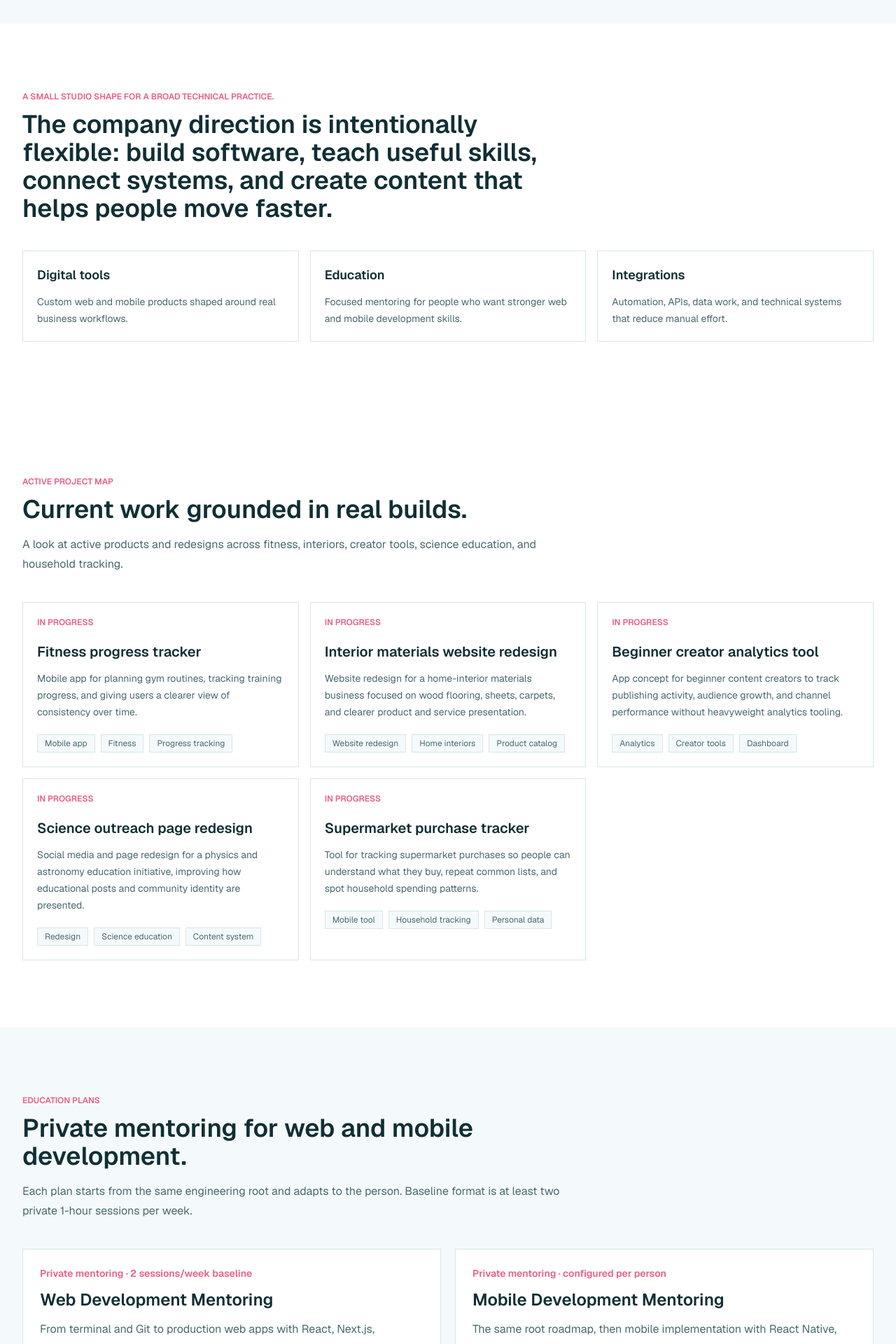
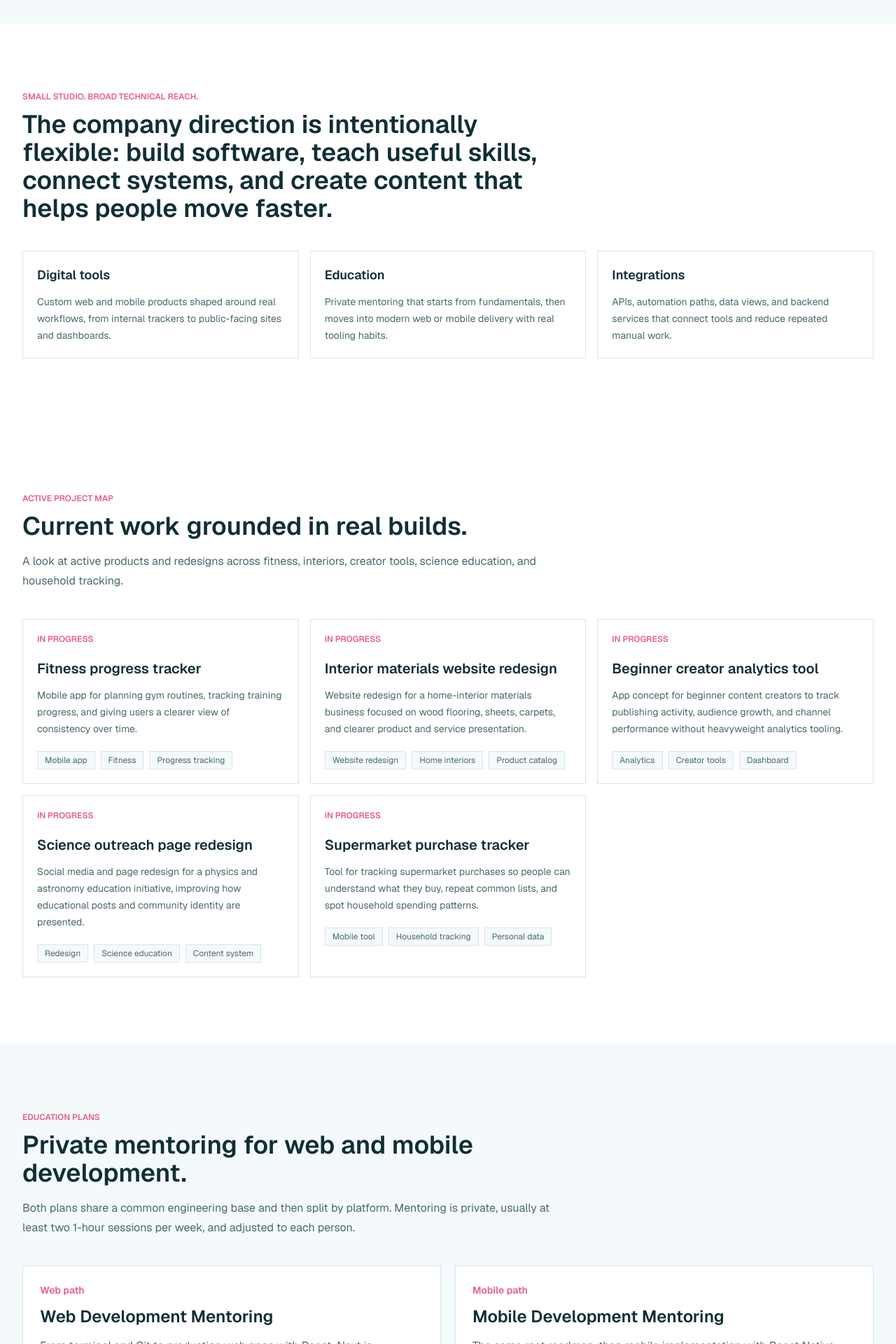
Before and after one commit to zinns/website, a Next.js app: page / in a window 1280 px wide. Shown: the part 780-2700 px from the top of the page at 70% size. Built offline with nearby package versions, Linux system fonts and the light colour scheme.

Commit message:
feat(site): refine homepage content sections (#88) (#89)
Co-authored-by: github-actions[bot] <41898282+github-actions[bot]@users.noreply.github.com>

```diff
--- a/src/app/content.ts
+++ b/src/app/content.ts
@@ -146,29 +146,30 @@ export const siteCopy: Record<Locale, SiteCopy> = {
       secondaryCta: 'Explore the map',
       note: 'Explore active builds, mentoring paths, and the technical direction behind the studio.',
       metrics: [
-        { value: '01', label: 'Public website first' },
-        { value: '02', label: 'Projects and education next' },
-        { value: '03', label: 'Automations after the base is stable' },
+        { value: '05', label: 'Active product and redesign tracks' },
+        { value: '02', label: 'Private mentoring paths' },
+        { value: '01', label: 'Small technical team' },
       ],
     },
     intro: {
-      title: 'A small studio shape for a broad technical practice.',
+      title: 'Small studio. Broad technical reach.',
       description:
         'The company direction is intentionally flexible: build software, teach useful skills, connect systems, and create content that helps people move faster.',
       items: [
         {
           title: 'Digital tools',
-          description: 'Custom web and mobile products shaped around real business workflows.',
+          description:
+            'Custom web and mobile products shaped around real workflows, from internal trackers to public-facing sites and dashboards.',
         },
         {
           title: 'Education',
           description:
-            'Focused mentoring for people who want stronger web and mobile development skills.',
+            'Private mentoring that starts from fundamentals, then moves into modern web or mobile delivery with real tooling habits.',
         },
         {
           title: 'Integrations',
           description:
-            'Automation, APIs, data work, and technical systems that reduce manual effort.',
+            'APIs, automation paths, data views, and backend services that connect tools and reduce repeated manual work.',
         },
       ],
     },
@@ -219,11 +220,11 @@ export const siteCopy: Record<Locale, SiteCopy> = {
       eyebrow: 'Education plans',
       title: 'Private mentoring for web and mobile development.',
       description:
-        'Each plan starts from the same engineering root and adapts to the person. Baseline format is at least two private 1-hour sessions per week.',
+        'Both plans share a common engineering base and then split by platform. Mentoring is private, usually at least two 1-hour sessions per week, and adjusted to each person.',
       items: [
         {
           title: 'Web Development Mentoring',
-          format: 'Private mentoring · 2 sessions/week baseline',
+          format: 'Web path',
           outcome:
             'From terminal and Git to production web apps with React, Next.js, TypeScript, testing, deployments, GitHub, and SCRUM habits.',
           focus: [
@@ -240,7 +241,7 @@ export const siteCopy: Record<Locale, SiteCopy> = {
         },
         {
           title: 'Mobile Development Mentoring',
-          format: 'Private mentoring · configured per person',
+          format: 'Mobile path',
           outcome:
             'The same root roadmap, then mobile implementation with React Native, Expo, TypeScript, testing, releases, GitHub, and SCRUM delivery.',
           focus: [
@@ -279,25 +280,27 @@ export const siteCopy: Record<Locale, SiteCopy> = {
     },
     company: {
       eyebrow: 'Company brief',
-      title: 'A practical company with creative lab energy.',
+      title: 'A practical lab for useful digital work.',
       description:
-        'Zinns is being rebuilt as a small but capable company site: clear enough for consulting, broad enough for creative technical work, and honest about what is still forming.',
+        'Zinns works across custom software, mentoring, product thinking, and technical experimentation. The company stays small on purpose so each project can keep clear direction and careful delivery.',
       timeline: [
         {
-          year: 'Now',
-          title: 'Migration and foundation',
-          description: 'Modernizing the site, workflow, and release base before expanding content.',
+          year: 'Build',
+          title: 'Digital products',
+          description:
+            'Designing and shipping focused web and mobile tools for real workflows, public sites, and operational tracking.',
         },
         {
-          year: 'Next',
-          title: 'Projects and education',
-          description: 'Adding real project case studies and mentoring paths.',
+          year: 'Teach',
+          title: 'Private mentoring',
+          description:
+            'Helping people strengthen fundamentals, learn modern frameworks, and practice delivery habits with guided sessions.',
         },
         {
-          year: 'Later',
-          title: 'Automations and dashboard',
+          year: 'Extend',
+          title: 'Systems and automation',
           description:
-            'Bringing back webhooks, authenticated areas, and internal automation tools.',
+            'Connecting APIs, dashboards, data views, and backend services when projects need more than a static website.',
         },
       ],
     },
@@ -400,30 +403,30 @@ export const siteCopy: Record<Locale, SiteCopy> = {
       secondaryCta: 'Explorar el mapa',
       note: 'Explora proyectos activos, rutas de mentoría y la dirección técnica del estudio.',
       metrics: [
-        { value: '01', label: 'Primero el sitio público' },
-        { value: '02', label: 'Después proyectos y educación' },
-        { value: '03', label: 'Automatizaciones cuando la base sea estable' },
+        { value: '05', label: 'Líneas activas de producto y rediseño' },
+        { value: '02', label: 'Rutas de mentoría privada' },
+        { value: '01', label: 'Equipo técnico pequeño' },
       ],
     },
     intro: {
-      title: 'Una estructura pequeña para una práctica técnica amplia.',
+      title: 'Estudio pequeño. Alcance técnico amplio.',
       description:
         'La dirección de la compañía es flexible a propósito: construir software, enseñar habilidades útiles, conectar sistemas y crear contenido que ayude a avanzar más rápido.',
       items: [
         {
           title: 'Herramientas digitales',
           description:
-            'Productos web y móviles personalizados alrededor de flujos reales de negocio.',
+            'Productos web y móviles personalizados alrededor de flujos reales: trackers internos, sitios públicos y dashboards.',
         },
         {
           title: 'Educación',
           description:
-            'Mentoría enfocada para personas que quieren fortalecer sus habilidades en desarrollo web y móvil.',
+            'Mentoría privada que empieza con fundamentos y avanza hacia entrega web o mobile con herramientas reales.',
         },
         {
           title: 'Integraciones',
           description:
-            'Automatización, APIs, datos y sistemas técnicos que reducen trabajo manual.',
+            'APIs, automatización, vistas de datos y servicios backend para conectar herramientas y reducir trabajo repetido.',
         },
       ],
     },
@@ -474,11 +477,11 @@ export const siteCopy: Record<Locale, SiteCopy> = {
       eyebrow: 'Planes de educación',
       title: 'Mentoría privada para desarrollo web y mobile.',
       description:
-        'Cada plan comparte una base de ingeniería y se adapta a cada persona. El formato base es al menos dos sesiones privadas de 1 hora por semana.',
+        'Ambos planes comparten una base de ingeniería y luego se separan por plataforma. La mentoría es privada, normalmente al menos dos sesiones de 1 hora por semana, y se ajusta a cada persona.',
       items: [
         {
           title: 'Mentoría en Desarrollo Web',
-          format: 'Mentoría privada · 2 sesiones/semana como base',
+          format: 'Ruta web',
           outcome:
             'Desde terminal y Git hasta apps web en producción con React, Next.js, TypeScript, testing, deployments, GitHub y hábitos SCRUM.',
           focus: [
@@ -495,7 +498,7 @@ export const siteCopy: Record<Locale, SiteCopy> = {
         },
         {
           title: 'Mentoría en Desarrollo Mobile',
-          format: 'Mentoría privada · configurada por persona',
+          format: 'Ruta mobile',
           outcome:
             'La misma ruta base, después implementación mobile con React Native, Expo, TypeScript, testing, releases, GitHub y entrega SCRUM.',
           focus: [
@@ -534,26 +537,27 @@ export const siteCopy: Record<Locale, SiteCopy> = {
     },
     company: {
       eyebrow: 'Resumen de compañía',
-      title: 'Una compañía práctica con energía de laboratorio creativo.',
+      title: 'Un laboratorio práctico para trabajo digital útil.',
       description:
-        'Zinns se está reconstruyendo como un sitio pequeño pero capaz: claro para consultoría, amplio para trabajo técnico creativo y honesto sobre lo que sigue tomando forma.',
+        'Zinns trabaja entre software personalizado, mentoría, pensamiento de producto y experimentación técnica. La compañía se mantiene pequeña para conservar dirección clara y entrega cuidadosa.',
       timeline: [
         {
-          year: 'Ahora',
-          title: 'Migración y base',
+          year: 'Construir',
+          title: 'Productos digitales',
           description:
-            'Modernizar el sitio, el flujo de trabajo y la base de releases antes de crecer.',
+            'Diseñar y entregar herramientas web y mobile para flujos reales, sitios públicos y seguimiento operativo.',
         },
         {
-          year: 'Después',
-          title: 'Proyectos y educación',
-          description: 'Agregar casos reales de proyectos y rutas de mentoría.',
+          year: 'Enseñar',
+          title: 'Mentoría privada',
+          description:
+            'Ayudar a fortalecer fundamentos, aprender frameworks modernos y practicar hábitos de entrega con sesiones guiadas.',
         },
         {
-          year: 'Más tarde',
-          title: 'Automatizaciones y dashboard',
+          year: 'Extender',
+          title: 'Sistemas y automatización',
           description:
-            'Traer de vuelta webhooks, áreas autenticadas y herramientas internas de automatización.',
+            'Conectar APIs, dashboards, vistas de datos y servicios backend cuando un proyecto necesita más que un sitio estático.',
         },
       ],
     },
```
Also changed, not shown: 2 other files (tests, documents, lock files or other folders).
